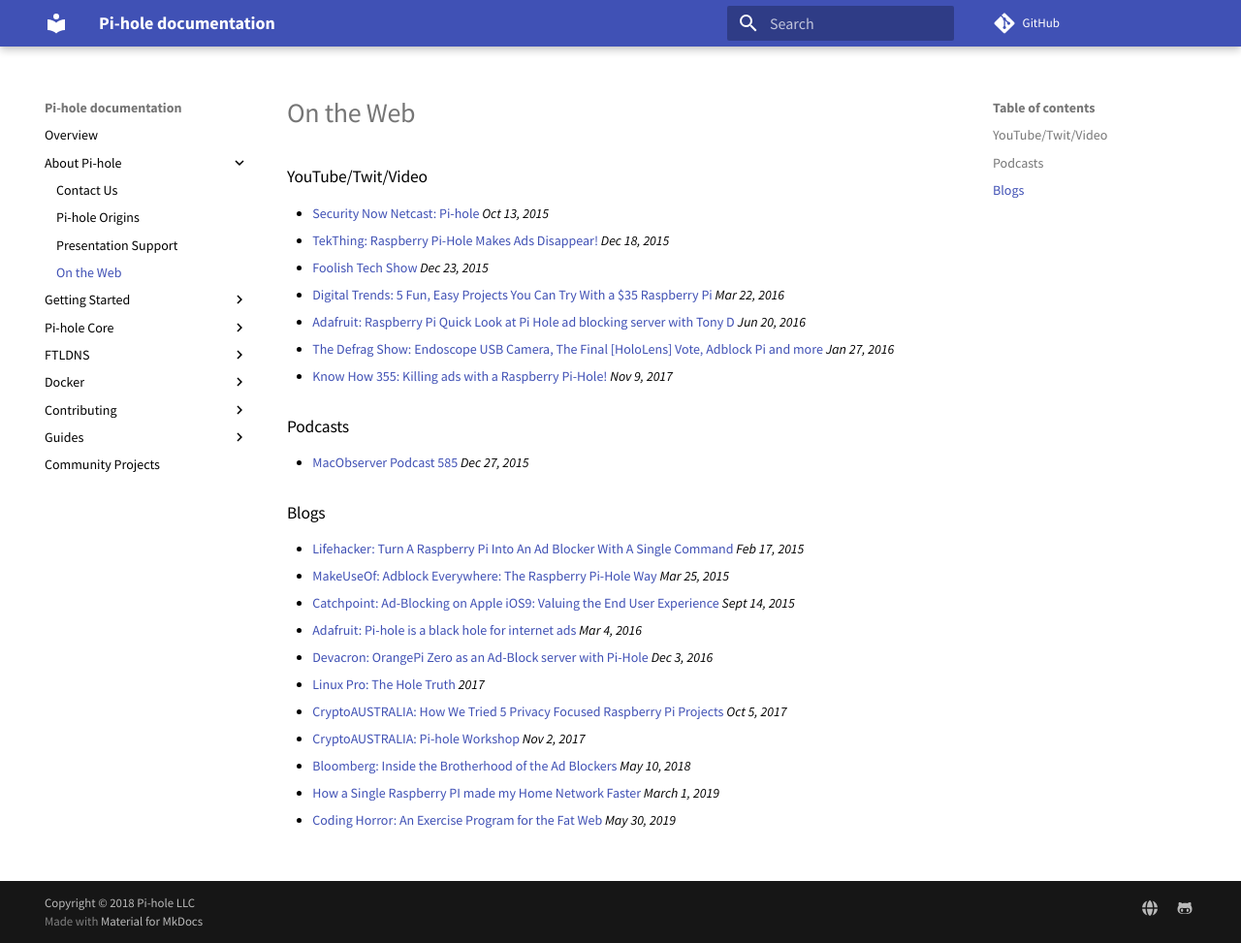
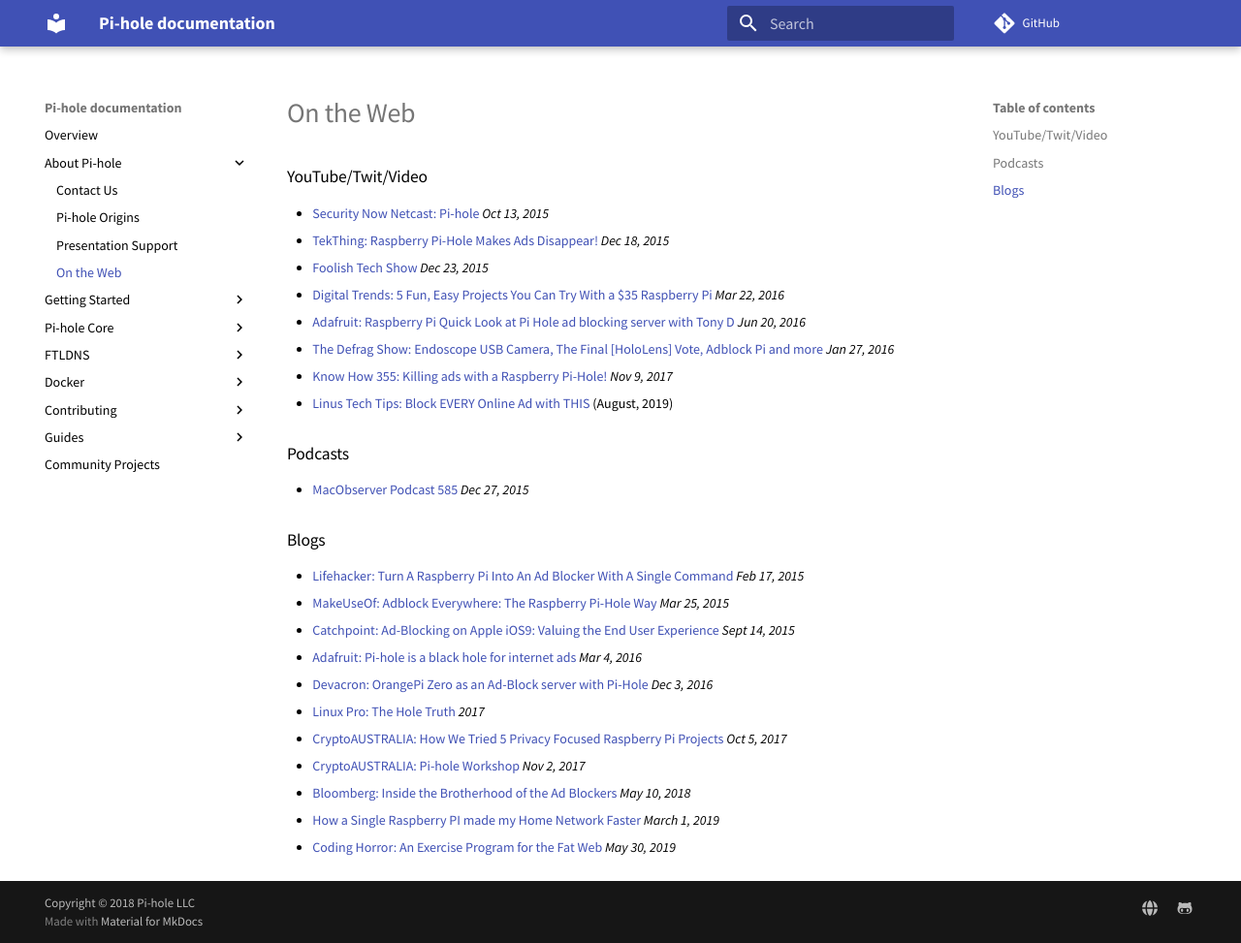
Before and after one commit to pi-hole/docs, an MkDocs documentation site: the page built from docs/main/coverage.md, in a window 1280 px wide and 973 px high. Shown: the whole window at 97% size. Built offline with MkDocs 1.6.1 and Material for MkDocs 9.7.7, drawn with Linux system fonts in a browser that asks for light colours; comment, search, counter and statistics services are not loaded.

Commit message:
Main docs: added LTT video to coverage

```diff
--- a/docs/main/coverage.md
+++ b/docs/main/coverage.md
@@ -15,6 +15,7 @@
 - [Adafruit: Raspberry Pi Quick Look at Pi Hole ad blocking server with Tony D](https://www.youtube.com/watch?v=eg4u2j1HYlI) _Jun 20, 2016_
 - [The Defrag Show: Endoscope USB Camera, The Final [HoloLens] Vote, Adblock Pi and more](https://channel9.msdn.com/Shows/The-Defrag-Show/Defrag-Endoscope-USB-Camera-The-Final-HoloLens-Vote-Adblock-Pi-and-more?WT.mc_id=dlvr_twitter_ch9#time=20m39s) _Jan 27, 2016_
 - [Know How 355: Killing ads with a Raspberry Pi-Hole!](https://www.twit.tv/shows/know-how/episodes/355) _Nov 9, 2017_
+- [Linus Tech Tips: Block EVERY Online Ad with THIS](https://www.youtube.com/watch?v=KBXTnrD_Zs4) (August, 2019)
 
 ### Podcasts
 
```
